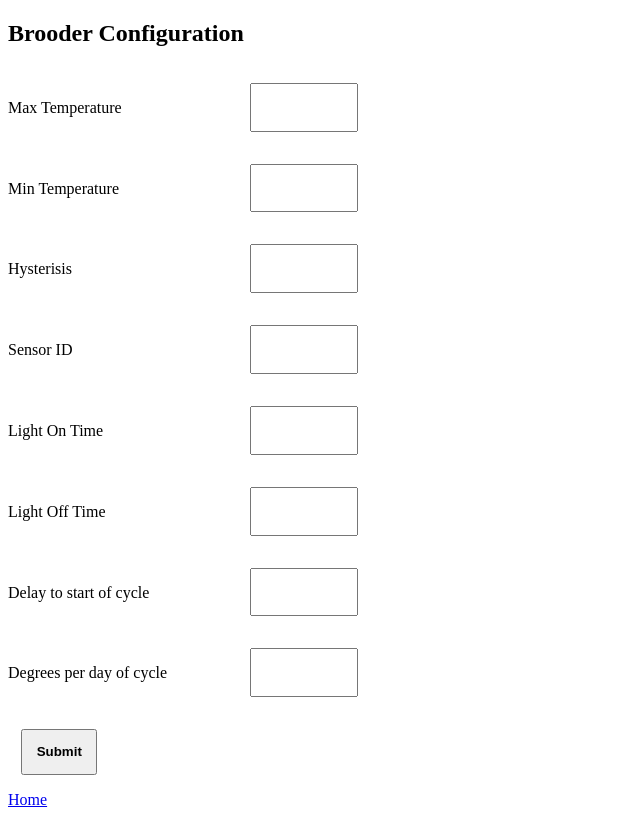
After one commit to ajdonnison/brooder-frontend, a Flask app: template brooder/templates/brooder/config.html in a window 1280 px wide. The commit adds this page. Shown: the whole page, without its empty margins (0-640 px from the left). Run offline with Flask 2, Linux system fonts and the light colour scheme; the template is opened without the code that fills it, so the values that code supplies are empty.

Commit message:
Add configuration page

```diff
--- a/brooder/static/css/style.css
+++ b/brooder/static/css/style.css
@@ -23,8 +23,8 @@ body { width: 100%; }
 .ok {color: green; }
 .fail { color: red; }
 .fullwidth { width: 100%; }
-.node { width: auto; margin: 1em; padding: 1em; float: left; background: whitesmoke; }
-.node.disabled { background: #fee }
+.node { width: auto; margin: 1em; padding: 1em; float: left; background: #dfd; }
+.node.disabled { background: #fdd }
 .node.old { opacity: 0.5; }
 .brooder a {
  text-decoration: none;
@@ -63,9 +63,10 @@ input[type="submit"] {
   margin: 0 1em;
 }
 input[type="text"] {
-  width: 3em;
   font-size: 1.3em;
   padding: 0.5em;
+  width: 4em;
+  text-align: right;
 }
 .times span {
   font-size: 50%;
@@ -89,3 +90,25 @@ input[type="text"] {
 @media (max-width: 767px) {
  .temp { font-size: 80px; }
 }
+.config div {
+  padding: 1em 0;
+}
+.entity {
+  max-width: 350px;
+  width: 100%;
+}
+.entity label {
+  float: left;
+  margin-top: 1em;
+}
+.entity input {
+  float: right;
+}
+.entity::after {
+  content: '';
+  display: block;
+  clear: both;
+}
+.actions {
+  clear: both;
+}
--- /dev/null
+++ b/brooder/templates/brooder/config.html
@@ -0,0 +1,20 @@
+{% extends "layout.html" %}
+{% block body %}
+<div class="fullwidth">
+<h2>Brooder Configuration</h2>
+<form id="conffrm" method="POST">
+<div class="config">
+<div class="entity"><label for="temp_high">Max Temperature</label><input type="text" name="temp_high" value="{{ config.temp_high }}"/></div>
+<div class="entity"><label for="temp_low">Min Temperature</label><input type="text" name="temp_low" value="{{ config.temp_low }}"/></div>
+<div class="entity"><label for="hysterisis">Hysterisis</label><input type="text" name="hysterisis" value="{{ config.hysterisis }}"/></div>
+<div class="entity"><label for="reference">Sensor ID</label><input type="text" name="reference" value="{{ config.reference }}"/></div>
+<div class="entity"><label for="time_start">Light On Time</label><input type="text" name="time_start" value="{{ config.time_start }}"/></div>
+<div class="entity"><label for="time_end">Light Off Time</label><input type="text" name="time_end" value="{{ config.time_end }}"/></div>
+<div class="entity"><label for="cycle_offset">Delay to start of cycle</label><input type="text" name="cycle_offset" value="{{ config.cycle_offset }}"/></div>
+<div class="entity"><label for="ramp_factor">Degrees per day of cycle</label><input type="text" name="ramp_factor" value="{{ config.ramp_factor }}"/></div>
+<div class="actions"><input type="submit" name="submit" value="Submit"/></div>
+</div>
+</form>
+</div>
+<a href="{{ url_for('brooder.index') }}">Home</a>
+{% endblock %}
--- a/brooder/templates/brooder/index.html
+++ b/brooder/templates/brooder/index.html
@@ -1,5 +1,9 @@
 {% extends "layout.html" %}
+{% block head %}
+<meta http-equiv="refresh" content="20" />
+{% endblock %}
 {% block body %}
+<p><a href="{{ url_for('brooder.config') }}">Config</a></p>
 <p><strong>Current Temp: {{ "%.1f"|format(config._sensor.value) }}</strong></p>
 <p><strong>Light Starts: {{ config.time_start }} Ends: {{ config.time_end }}</strong></p>
 <div class="brooder fullwidth">
--- a/brooder/templates/brooder/node.html
+++ b/brooder/templates/brooder/node.html
@@ -1,9 +1,12 @@
 {% extends "layout.html" %}
+{% block head %}
+<meta http-equiv="refresh" content="20"/>
+{% endblock %}
 {% block body %}
 <h1>{{ node.name }}</h1>
 <div class="brooder item fullwidth">
 <div>Last Updated {{ "%d"|format(node._sensor.age()) }} seconds ago</div>
-<div class="node{{ " old" if node._sensor.age() > 3600 }}">
+<div class="node{{ " old" if node._sensor.age() > 3600 }}{{ " disabled" if not node.enabled }}">
  <div class="data">
   <span class="current">{{ node.current_value }}</span>
   <span class="max">{{ node.max_value }}</span>
--- a/brooder/templates/layout.html
+++ b/brooder/templates/layout.html
@@ -6,6 +6,7 @@
 <meta http-equiv="cache-control" content="no-cache" />
 <meta http-equiv="expires" content="Tue, 01 Jan 1980 1:00:00 GMT" />
 <meta http-equiv="pragma" content="no-cache" />
+{%block head %}{% endblock %}
 <link rel="stylesheet" type="text/css" href="{{ url_for('static', filename='css/style.css') }}"></link>
 <link rel="stylesheet" type="text/css" href="{{ url_for('static', filename='css/font-awesome.min.css') }}">
 <script src="{{ url_for('static', filename='js/jquery-1.11.3.min.js') }}"></script>
```
Also changed, not shown: brooder/views/brooder.py (+19 -2 lines).
